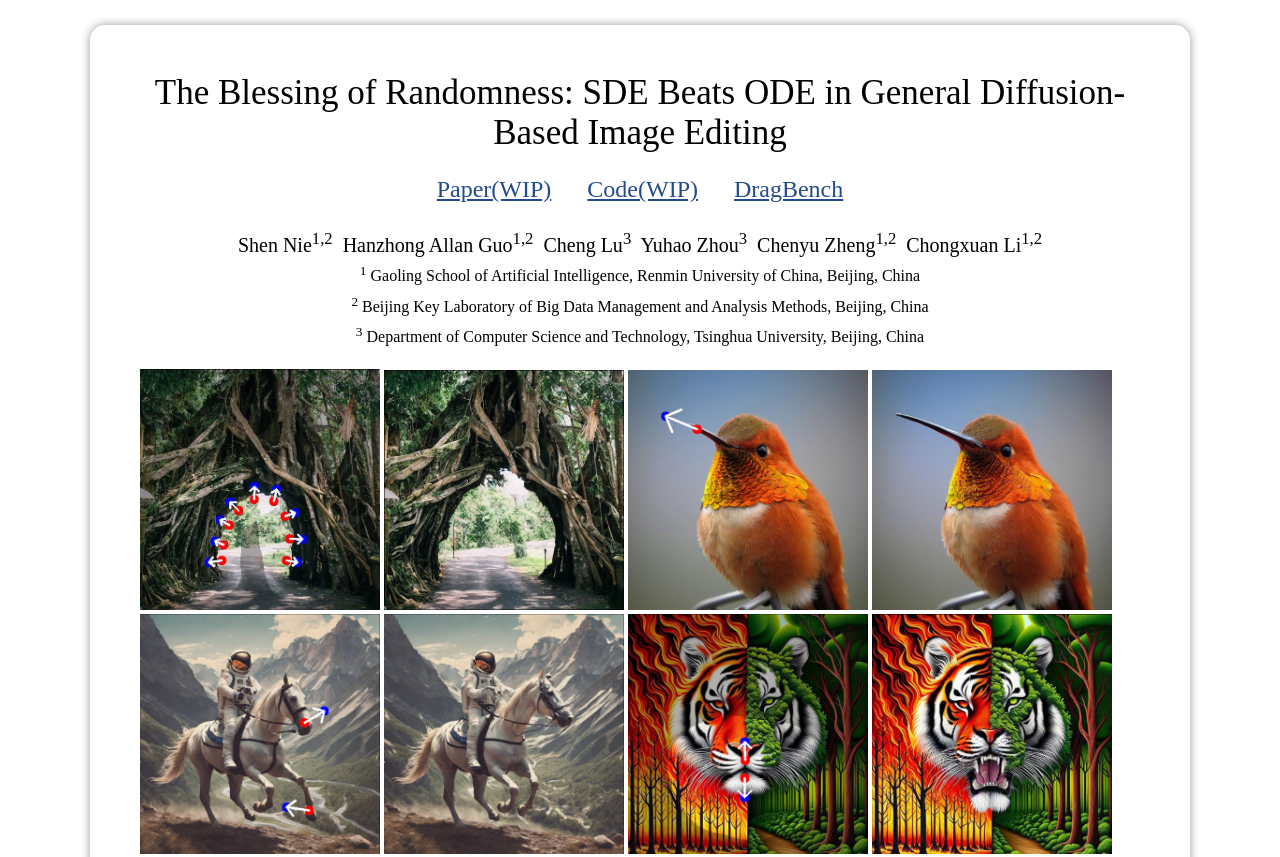
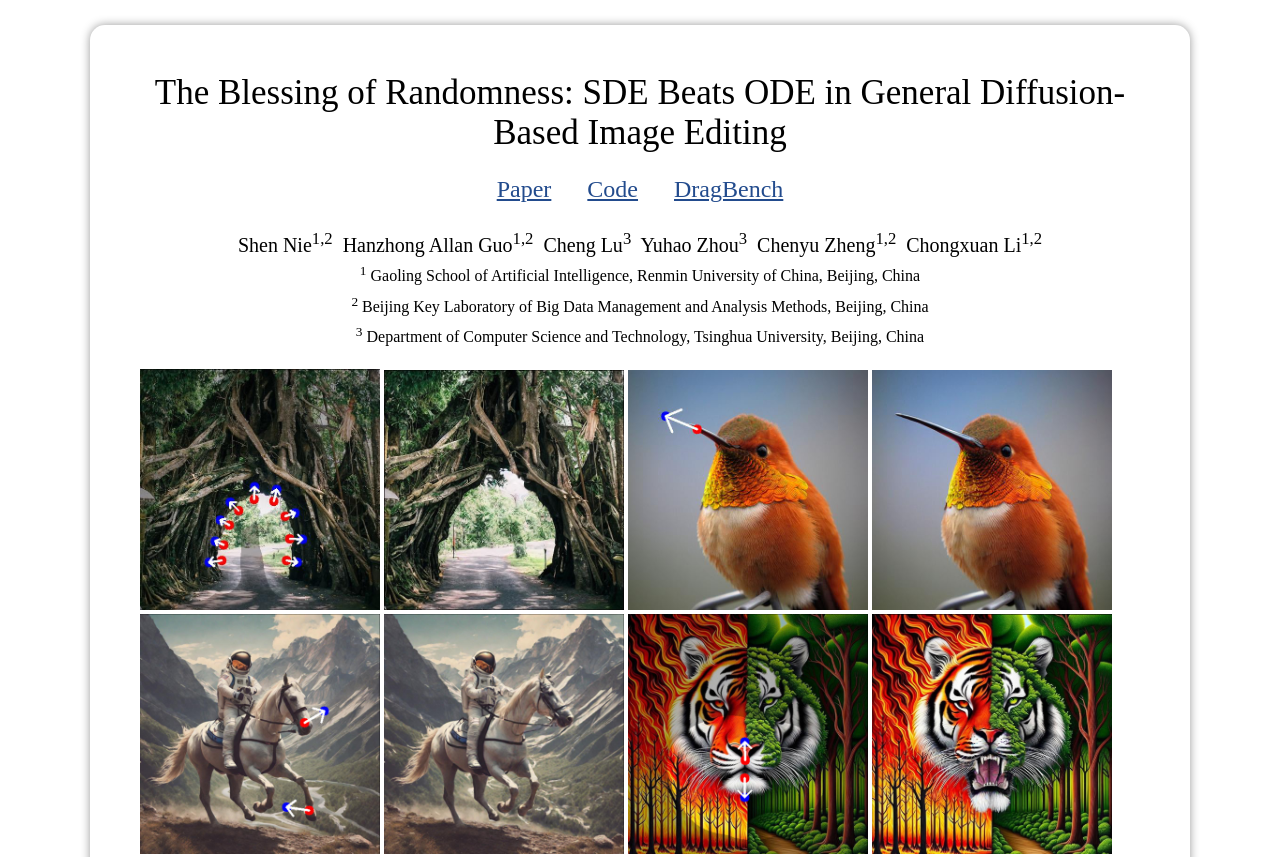
Before and after one commit to ML-GSAI/SDE-Drag-demo, a plain HTML site: page index.html in a window 1280 px wide. Shown: the top 857 px of the page. Drawn offline with Linux system fonts and the light colour scheme.

Commit message:
add paper link and code link

```diff
--- a/index.html
+++ b/index.html
@@ -14,8 +14,8 @@
       <!-- Authors info here -->
       <font size="+2">
         <p style="text-align: center">
-          <a href="" target="_blank">Paper(WIP)</a> &nbsp;&nbsp;&nbsp;&nbsp;
-          <a href="" target="_blank">Code(WIP)</a> &nbsp;&nbsp;&nbsp;&nbsp;
+          <a href="https://drive.google.com/file/d/1W0zA20UVKnakaCIVpFcbabcdb4XmDcMz/view" target="_blank">Paper</a> &nbsp;&nbsp;&nbsp;&nbsp;
+          <a href="https://github.com/ML-GSAI/SDE-Drag" target="_blank">Code</a> &nbsp;&nbsp;&nbsp;&nbsp;
           <a
             href="https://drive.google.com/file/d/1YdYareZqFghwUcADrCsJVHr9iBRm_q8Y/view?usp=drive_link"
             target="_blank"
```
